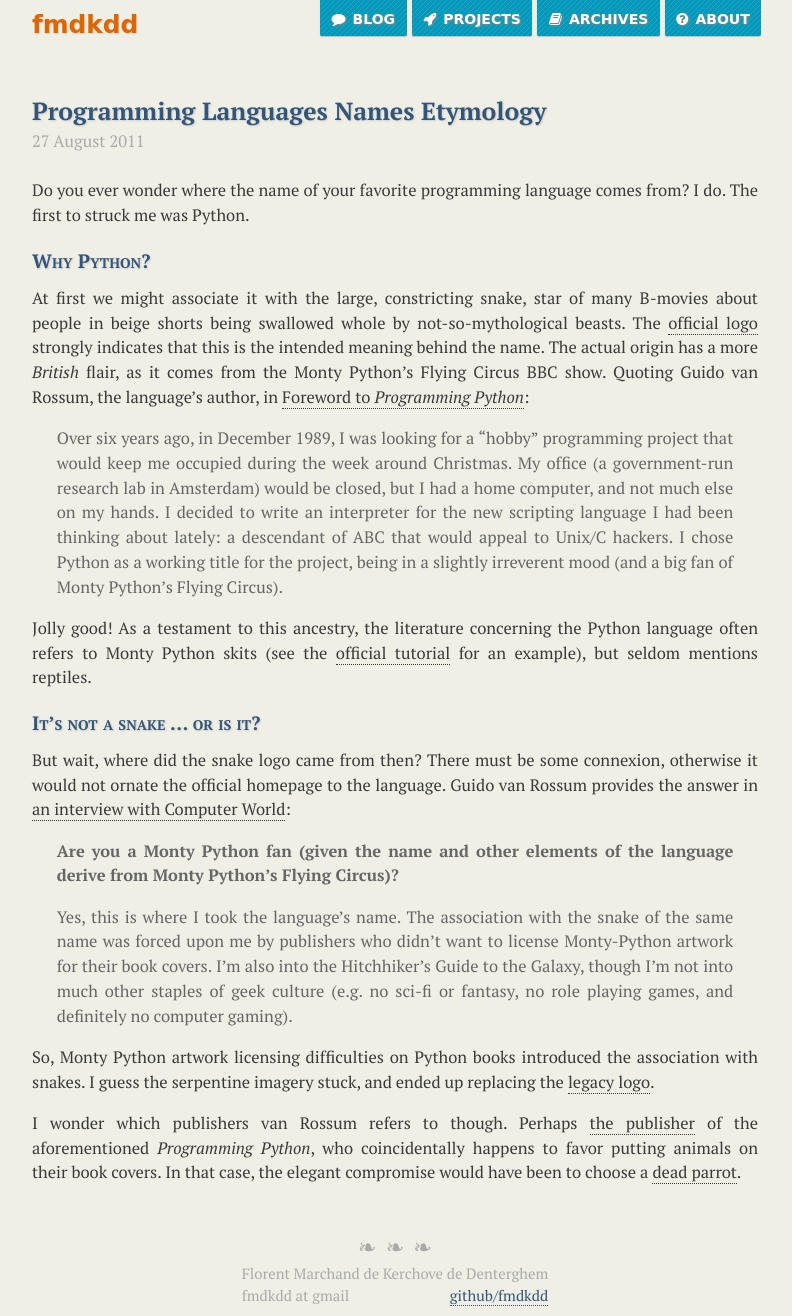
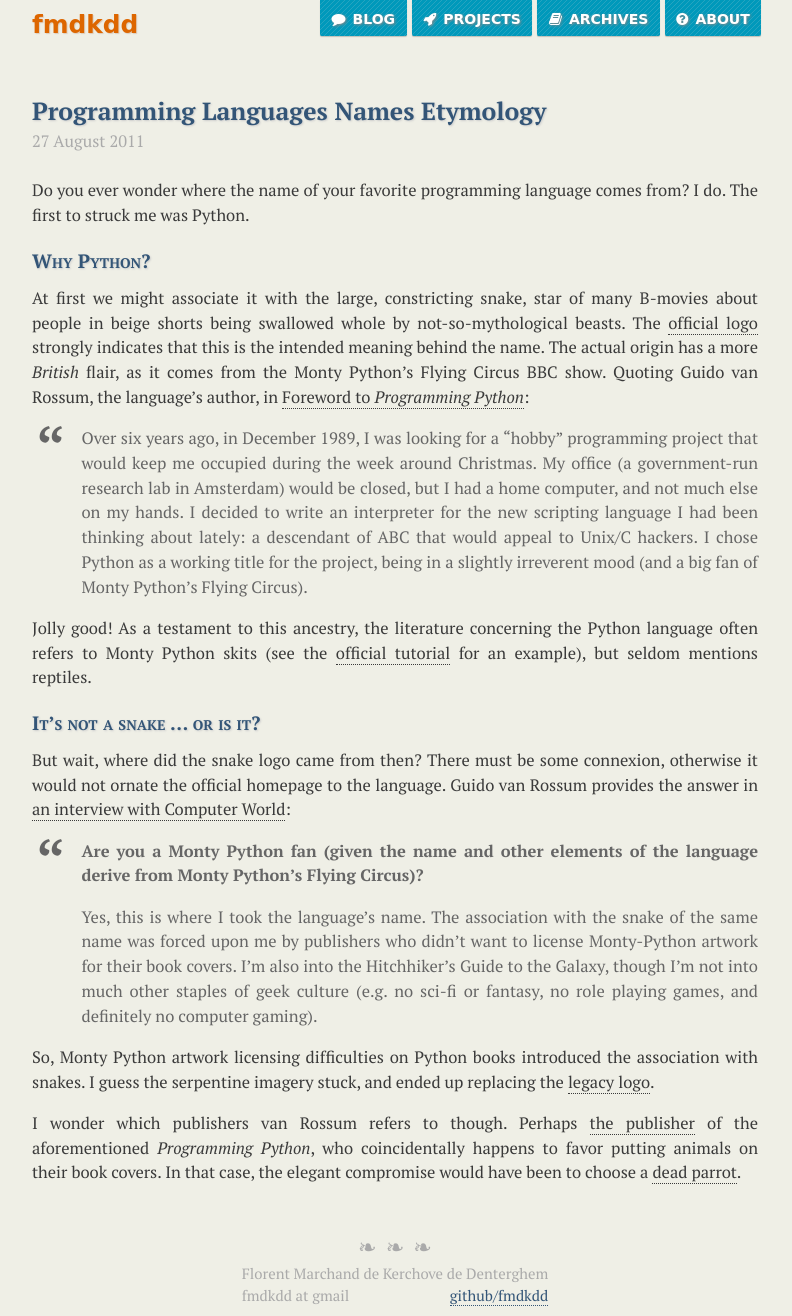
Before and after one commit to fmdkdd/fmdkdd.github.com, a Jekyll site: the page built from _posts/2011-08-27-programming-etymology.md, in a window 1280 px wide. Shown: the whole page, without its empty margins (245-1037 px from the left). Built offline with Jekyll 4.4.1, drawn with Linux system fonts in a browser that asks for light colours; Markdown is read by kramdown in place of the engine named in the settings.

Commit message:
Fancier blockquotes

```diff
--- a/css/screen.css
+++ b/css/screen.css
@@ -297,10 +297,17 @@ pre {
 }
 
 article div.content blockquote {
-	margin-left: 1.5em;
-	margin-right: 1.5em;
+	margin-left: 3em;
 
 	color: #666;
+}
+
+article div.content blockquote:before {
+	content: "\201C";
+	font-size: 50pt;
+	margin-left: -35pt;
+	margin-top: -15pt;
+	float: left;
 }
 
 article div.content img.inset {
```
